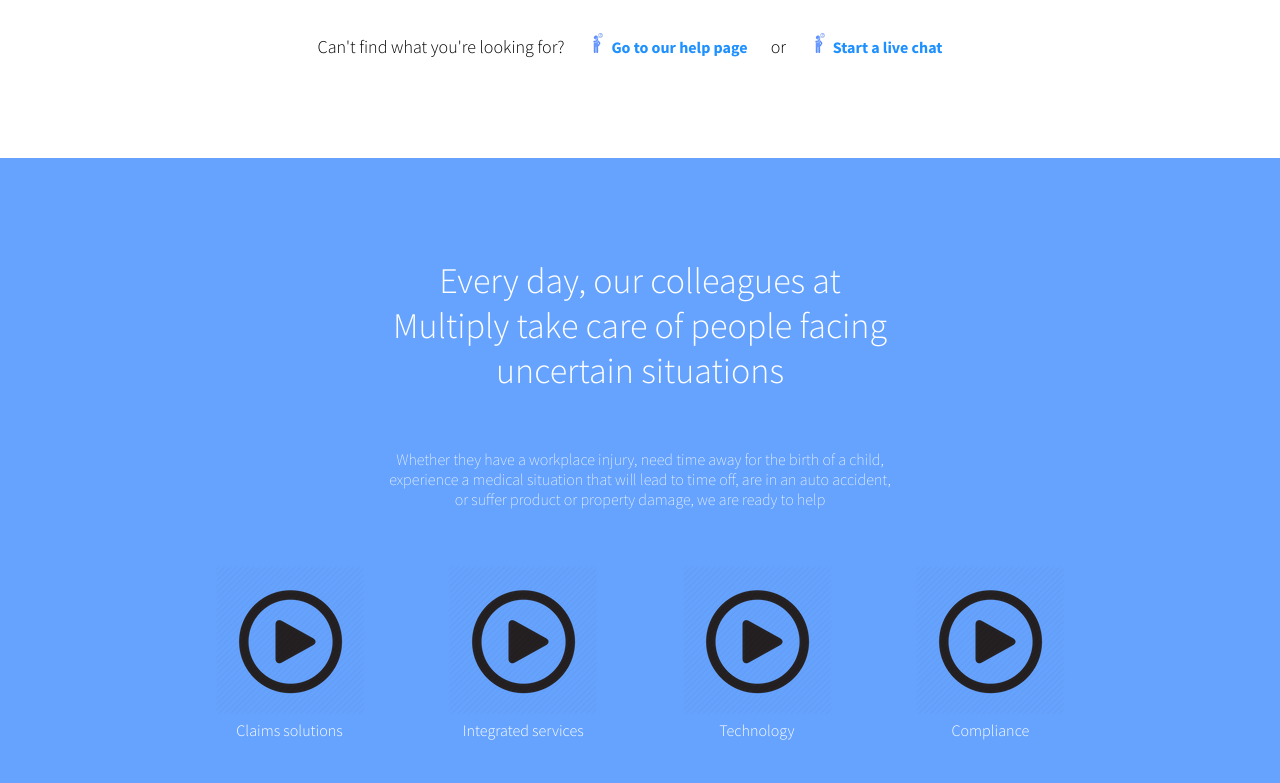
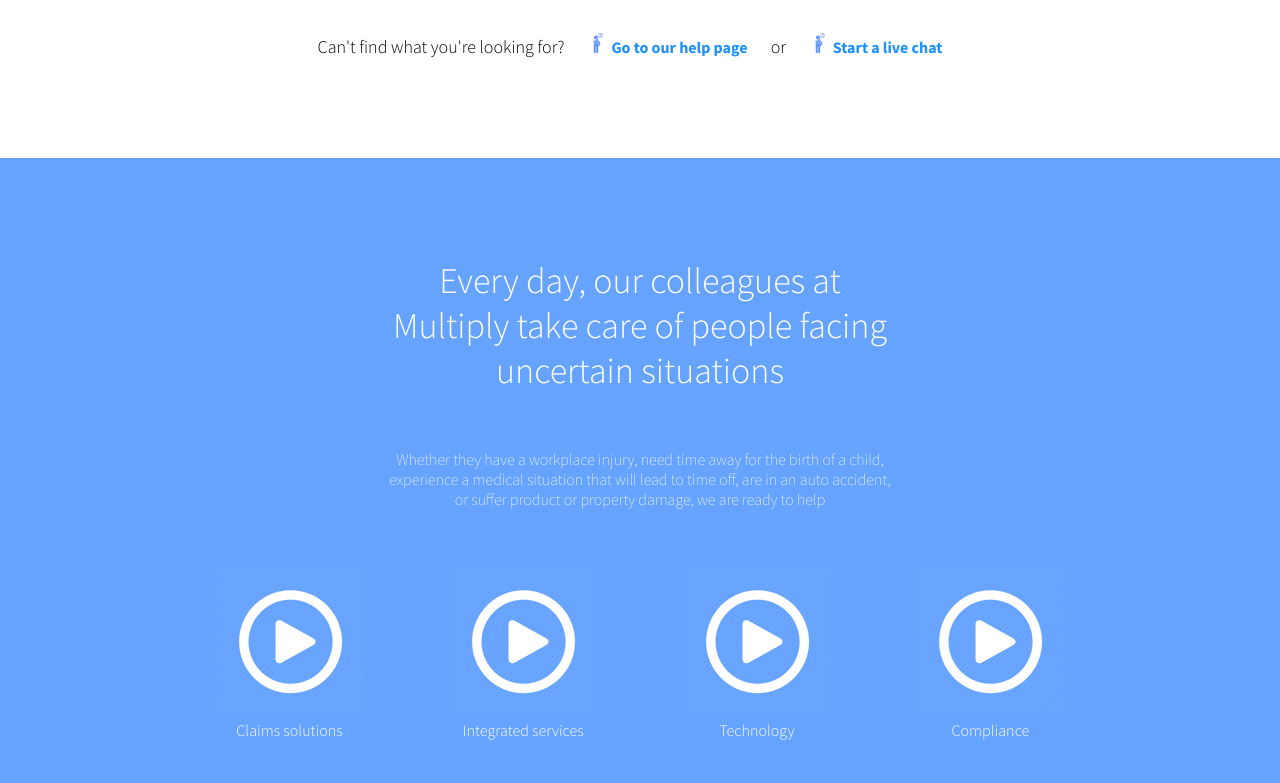
Before and after one commit to csan21/mock-up, a plain HTML site: page index.html in a window 1280 px wide. Shown: the part 1240-2023 px from the top of the page. Drawn offline with Linux system fonts and the light colour scheme.

Commit message:
Add second temp icons in white

```diff
--- a/index.html
+++ b/index.html
@@ -93,19 +93,19 @@
         </div>
         <div class="icon-wrap">
           <div class="icon-logo">
-            <a href="#"><img src="img/dummy.png"></a> <!-- temp -->
+            <a href="#"><img src="img/dummy2.png"></a> <!-- temp -->
             <span class="icon-text">Claims solutions</span>
           </div>
           <div class="icon-logo">
-            <a href="#"><img src="img/dummy.png"></a> <!-- temp -->
+            <a href="#"><img src="img/dummy2.png"></a> <!-- temp -->
             <span class="icon-text">Integrated services</span>
           </div>
           <div class="icon-logo">
-            <a href="#"><img src="img/dummy.png"></a> <!-- temp -->
+            <a href="#"><img src="img/dummy2.png"></a> <!-- temp -->
             <span class="icon-text">Technology</span>
           </div>
           <div class="icon-logo">
-            <a href="#"><img src="img/dummy.png"></a> <!-- temp -->
+            <a href="#"><img src="img/dummy2.png"></a> <!-- temp -->
             <span class="icon-text">Compliance</span>
           </div>
         </div>
```
Also changed, not shown: img/dummy2.png (added).
